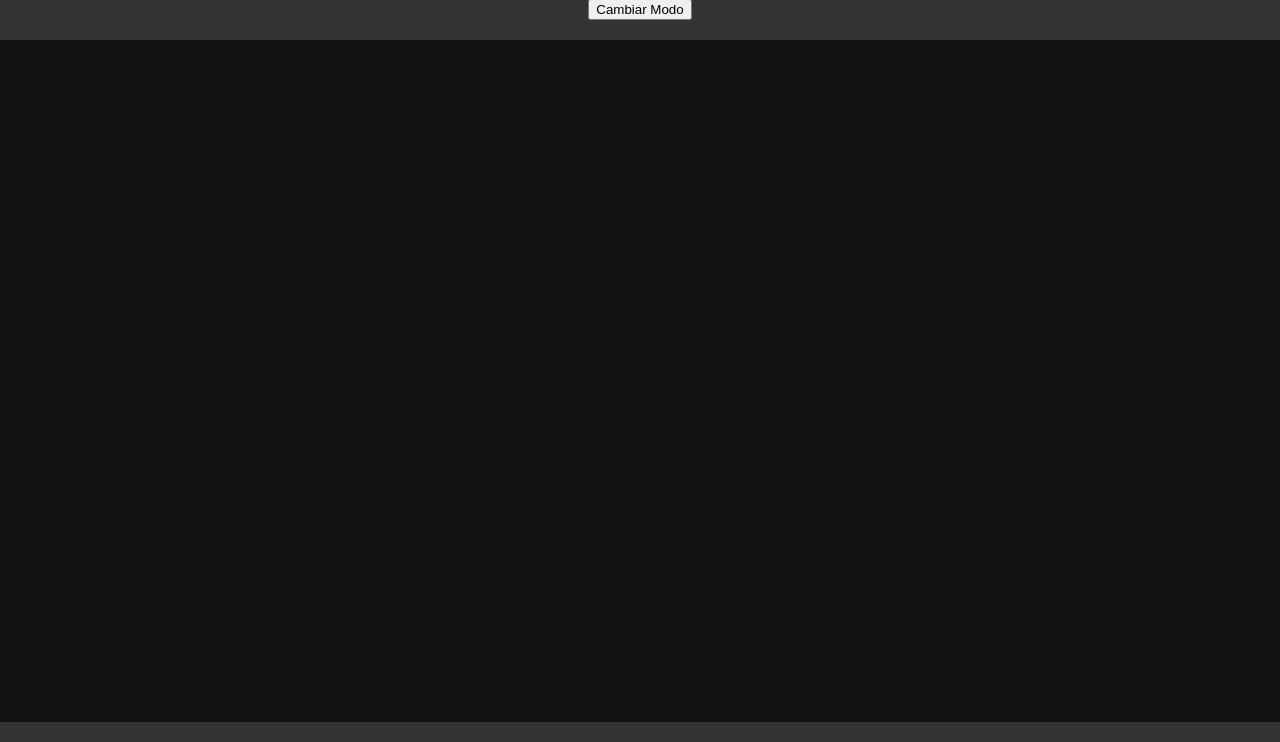
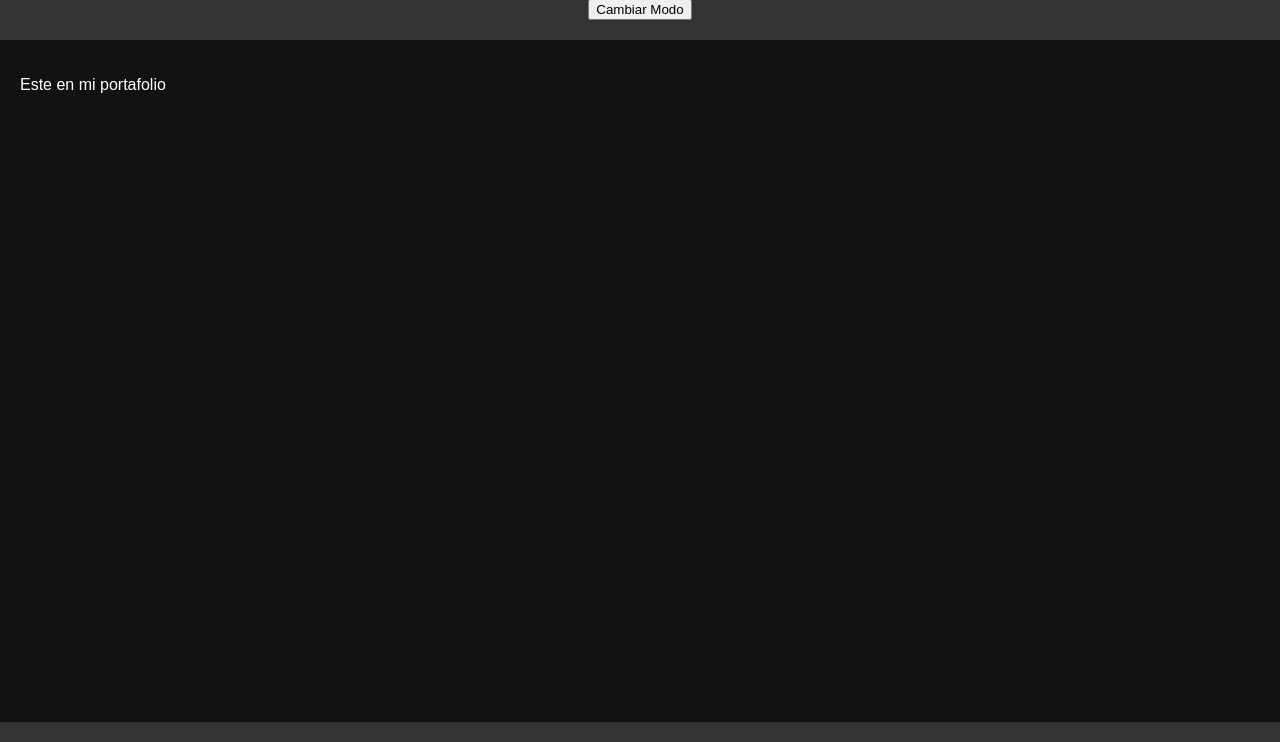
Before and after one commit to TRESAS777/Portfolio, a plain HTML site: page index.html in a window 1280 px wide. Shown: the part 58-800 px from the top of the page. Drawn offline with Linux system fonts and the light colour scheme.

Commit message:
ensayando portafolio

```diff
--- a/index.html
+++ b/index.html
@@ -13,6 +13,7 @@
     </header>
 
     <section>
+        <p>Este en mi portafolio</p>
     </section>
 
     <footer>
```
